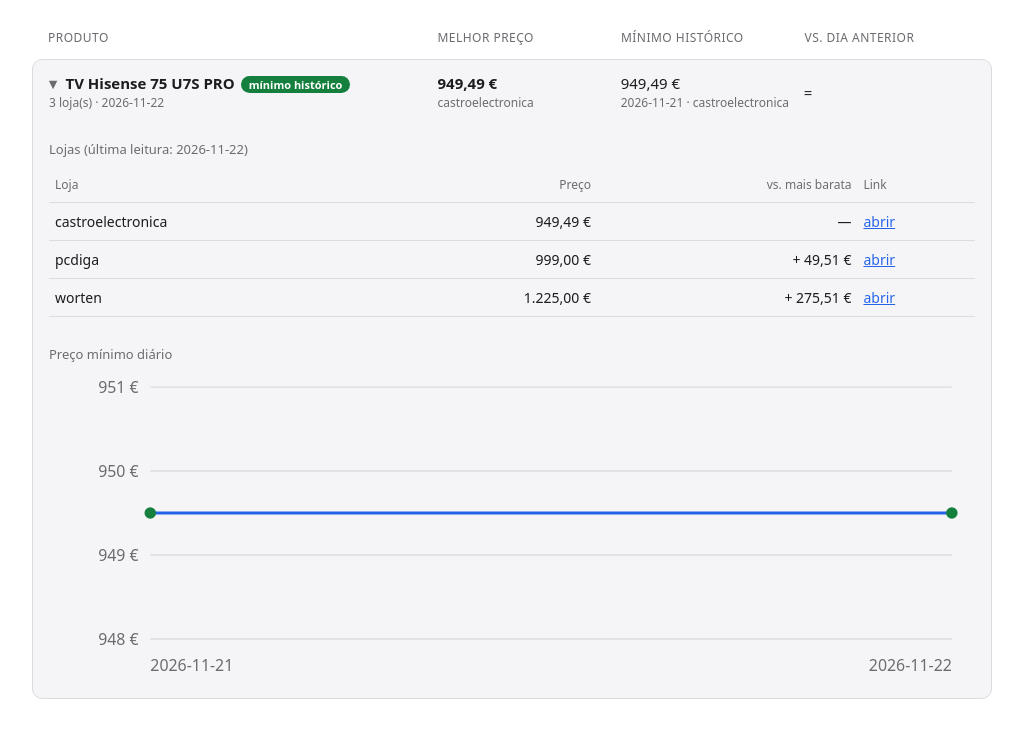
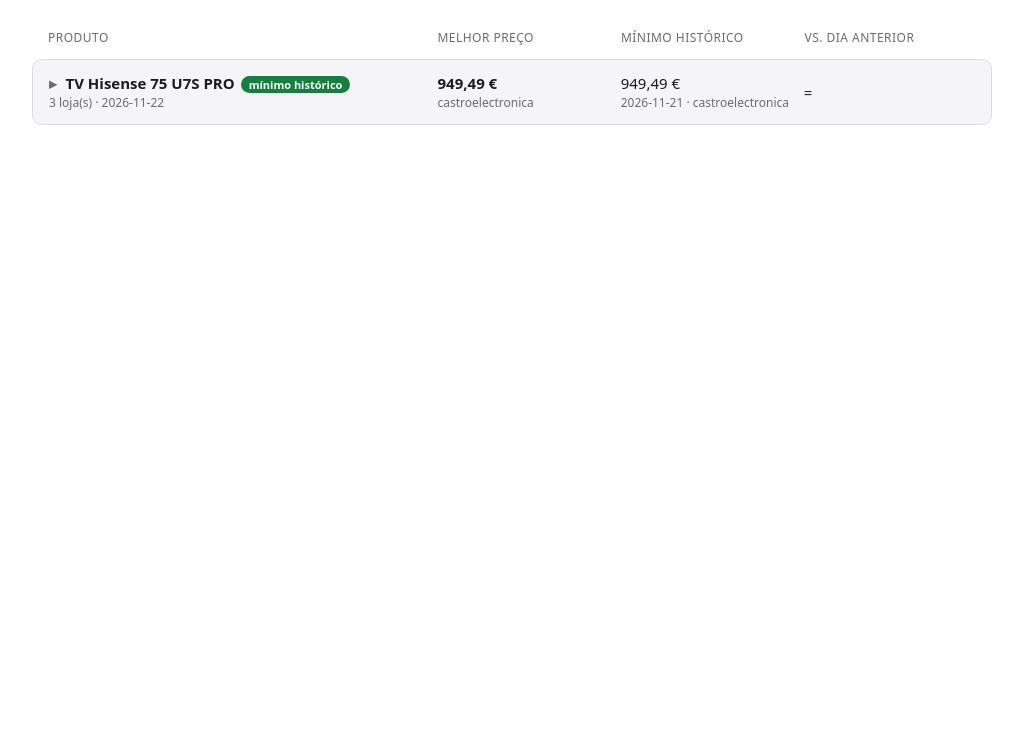
Before and after one commit to joaoBastos94/WebPage_PriceTrackerMaster, a plain HTML site: page index.html in a window 1280 px wide. Shown: the part 84-817 px from the top of the page, without its empty margins (128-1151 px from the left). Drawn offline with Linux system fonts and the light colour scheme.

Commit message:
Atualiza site 2026-11-22

```diff
--- a/index.html
+++ b/index.html
@@ -40,7 +40,7 @@ summary{grid-template-columns:1fr 1fr}.name{grid-column:1/-1}}
 <p class="sub">Atualizado em 2026-11-22 · clica num produto para ver as lojas e o gráfico</p>
 <div class="head"><div>Produto</div><div>Melhor preço</div><div>Mínimo histórico</div><div>vs. dia anterior</div></div>
 
-<details open>
+<details>
 <summary>
  <div class="name">TV Hisense 75 U7S PRO<span class="badge">mínimo histórico</span><div class="shop">3 loja(s) · 2026-11-22</div></div>
  <div><strong>949,49 €</strong><div class="shop">castroelectronica</div></div>
@@ -49,7 +49,7 @@ summary{grid-template-columns:1fr 1fr}.name{grid-column:1/-1}}
 </summary>
 <div class="body">
  <h3>Lojas (última leitura: 2026-11-22)</h3>
- <div class="wrap"><table><tr><th>Loja</th><th class="n">Preço</th><th class="n">vs. mais barata</th><th>Link</th></tr><tr><td>castroelectronica</td><td class="n">949,49 €</td><td class="n">—</td><td><a href="https://www.castroelectronica.pt/product/smart-tv-miniled-75-serie-u7s-pro-2026-4k-ultra-hd-wi-fi-preto--hisense" target="_blank" rel="noopener">abrir</a></td></tr><tr><td>pcdiga</td><td class="n">999,00 €</td><td class="n">+ 49,51 €</td><td><a href="https://www.pcdiga.com/imagem-e-som/televisores/televisores/televisao-smart-tv-hisense-series-u7s-pro-2026-75-189cm-mini-led-4k-uhd-vidaa-75u7s-pro-6942351437446" target="_blank" rel="noopener">abrir</a></td></tr><tr><td>worten</td><td class="n">1.225,00 €</td><td class="n">+ 275,51 €</td><td><a href="https://www.worten.pt/produtos/tv-hisense-75u7s-pro-mini-led-75-189-cm-ultra-hd-smart-tv-8786087" target="_blank" rel="noopener">abrir</a></td></tr></table></div>
+ <div class="wrap"><table><tr><th>Loja</th><th class="n">Preço</th><th>Link</th></tr><tr><td>castroelectronica</td><td class="n">949,49 €</td><td><a href="https://www.castroelectronica.pt/product/smart-tv-miniled-75-serie-u7s-pro-2026-4k-ultra-hd-wi-fi-preto--hisense" target="_blank" rel="noopener">abrir</a></td></tr><tr><td>pcdiga</td><td class="n">999,00 €</td><td><a href="https://www.pcdiga.com/imagem-e-som/televisores/televisores/televisao-smart-tv-hisense-series-u7s-pro-2026-75-189cm-mini-led-4k-uhd-vidaa-75u7s-pro-6942351437446" target="_blank" rel="noopener">abrir</a></td></tr><tr><td>worten</td><td class="n">1.225,00 €</td><td><a href="https://www.worten.pt/produtos/tv-hisense-75u7s-pro-mini-led-75-189-cm-ultra-hd-smart-tv-8786087" target="_blank" rel="noopener">abrir</a></td></tr></table></div>
  <h3>Preço mínimo diário</h3>
  <svg viewBox="0 0 640 220" role="img" aria-label="Evolução do preço mínimo"><line class="grid" x1="70" x2="624" y1="190.0" y2="190.0"/><text class="lbl" x="62" y="194.0" text-anchor="end">948 €</text><line class="grid" x1="70" x2="624" y1="132.0" y2="132.0"/><text class="lbl" x="62" y="136.0" text-anchor="end">949 €</text><line class="grid" x1="70" x2="624" y1="74.0" y2="74.0"/><text class="lbl" x="62" y="78.0" text-anchor="end">950 €</text><line class="grid" x1="70" x2="624" y1="16.0" y2="16.0"/><text class="lbl" x="62" y="20.0" text-anchor="end">951 €</text><polyline class="line" points="70.0,103.0 624.0,103.0"/><circle class="dot min" cx="70.0" cy="103.0" r="4"><title>2026-11-21: 949,49 € (castroelectronica)</title></circle><circle class="dot min" cx="624.0" cy="103.0" r="4"><title>2026-11-22: 949,49 € (castroelectronica)</title></circle><text class="lbl" x="70.0" y="212" text-anchor="start">2026-11-21</text><text class="lbl" x="624.0" y="212" text-anchor="end">2026-11-22</text></svg>
 </div>
```
